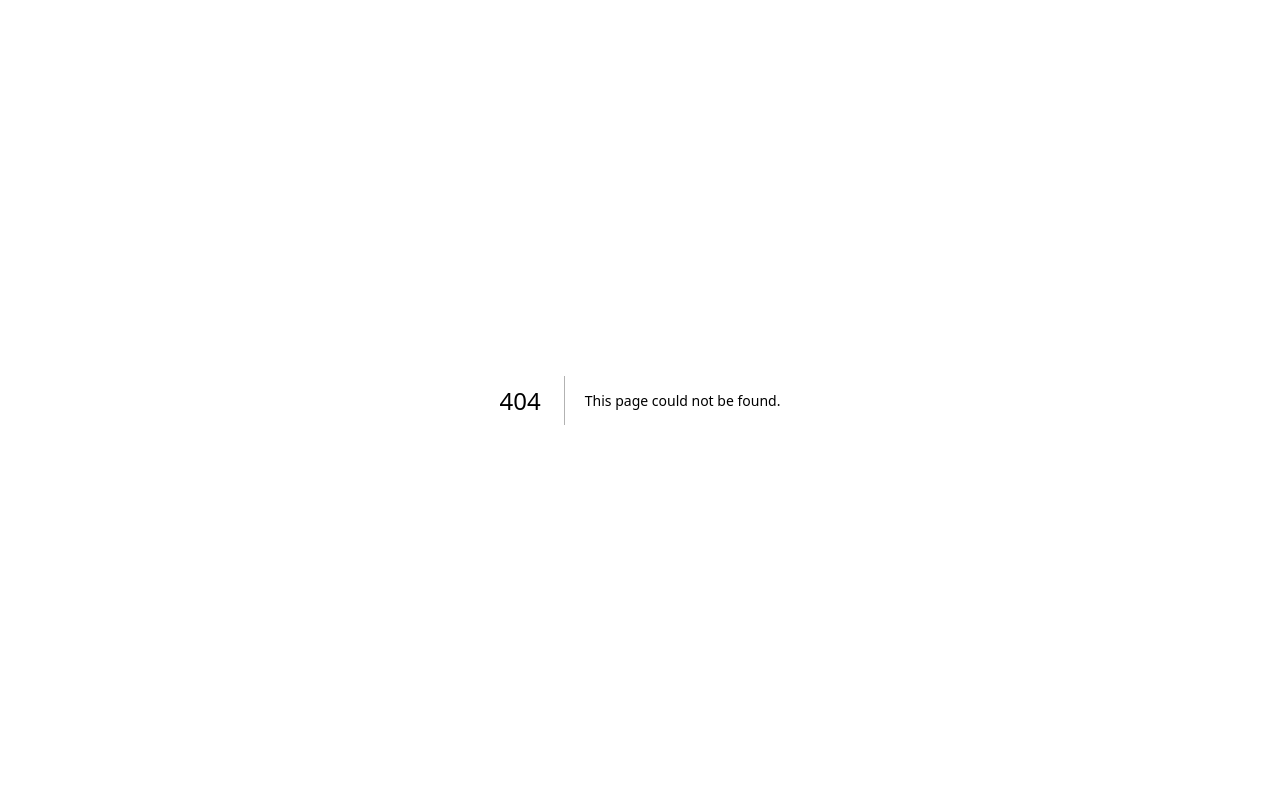
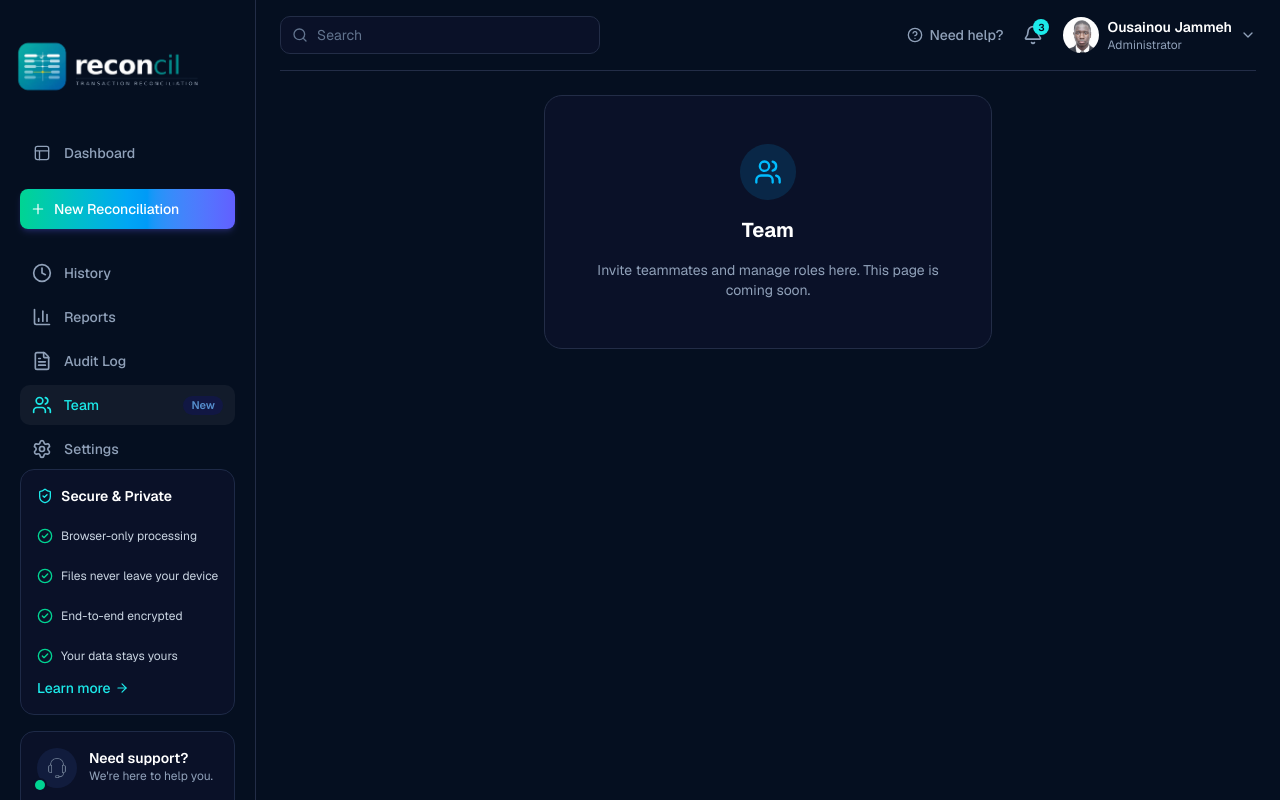
Before and after one commit to ousainoubsj/recon-frontend, a Next.js app: page /dashboard/team in a window 1280 px wide. Before the commit this address had no page. Built offline with nearby package versions, Linux system fonts and the light colour scheme.

Commit message:
refactor: enhance sidebar navigation with href attributes and improve layout in TransactionExplorerBoard feat: add new pages for Audit Log, History, Reports, Settings, and Team with placeholder content

```diff
--- /dev/null
+++ b/app/dashboard/audit-log/page.tsx
@@ -0,0 +1,12 @@
+import { FileText } from 'lucide-react'
+import PlaceholderPage from '@/components/dashboard/PlaceholderPage'
+
+export default function Page() {
+  return (
+    <PlaceholderPage
+      title="Audit Log"
+      description="A record of account and reconciliation activity will show up here. This page is coming soon."
+      Icon={FileText}
+    />
+  )
+}
--- /dev/null
+++ b/app/dashboard/history/page.tsx
@@ -0,0 +1,33 @@
+import { Clock, SlidersHorizontal } from 'lucide-react'
+
+export default function Page() {
+  return (
+    <div className="flex-1 p-6">
+      <div className="grid grid-cols-1 items-start gap-6 lg:grid-cols-[1fr_420px]">
+        <div className="min-w-0 space-y-3">
+          <div>
+            <h1 className="text-2xl font-bold text-white">History</h1>
+            <p className="mt-1 text-sm text-[#A3B2C8]">Your past reconciliations will show up here.</p>
+          </div>
+
+          <div className="flex min-h-100 flex-col items-center justify-center gap-3 rounded-2xl border border-[#232D47] bg-[#0B122B]/70 p-6 text-center">
+            <span className="flex h-14 w-14 items-center justify-center rounded-full bg-sky-500/15">
+              <Clock className="h-7 w-7 text-sky-400" />
+            </span>
+            <p className="text-sm text-slate-400">This page is coming soon.</p>
+          </div>
+        </div>
+
+        <div className="rounded-2xl border border-[#232D47] bg-[#0B122B]/70 p-5">
+          <div className="flex items-center gap-2">
+            <span className="flex h-9 w-9 items-center justify-center rounded-lg bg-[#1B2540] text-slate-300">
+              <SlidersHorizontal className="h-4 w-4" />
+            </span>
+            <h3 className="text-base font-semibold text-white">Filters</h3>
+          </div>
+          <p className="mt-4 text-sm text-slate-400">Filtering options will show up here.</p>
+        </div>
+      </div>
+    </div>
+  )
+}
--- /dev/null
+++ b/app/dashboard/reports/page.tsx
@@ -0,0 +1,12 @@
+import { BarChart3 } from 'lucide-react'
+import PlaceholderPage from '@/components/dashboard/PlaceholderPage'
+
+export default function Page() {
+  return (
+    <PlaceholderPage
+      title="Reports"
+      description="Reconciliation reports and exports will show up here. This page is coming soon."
+      Icon={BarChart3}
+    />
+  )
+}
--- /dev/null
+++ b/app/dashboard/settings/page.tsx
@@ -0,0 +1,12 @@
+import { Settings } from 'lucide-react'
+import PlaceholderPage from '@/components/dashboard/PlaceholderPage'
+
+export default function Page() {
+  return (
+    <PlaceholderPage
+      title="Settings"
+      description="Account and workspace settings will show up here. This page is coming soon."
+      Icon={Settings}
+    />
+  )
+}
--- /dev/null
+++ b/app/dashboard/team/page.tsx
@@ -0,0 +1,12 @@
+import { Users } from 'lucide-react'
+import PlaceholderPage from '@/components/dashboard/PlaceholderPage'
+
+export default function Page() {
+  return (
+    <PlaceholderPage
+      title="Team"
+      description="Invite teammates and manage roles here. This page is coming soon."
+      Icon={Users}
+    />
+  )
+}
--- /dev/null
+++ b/components/dashboard/PlaceholderPage.tsx
@@ -0,0 +1,21 @@
+import type { LucideIcon } from 'lucide-react'
+
+type PlaceholderPageProps = {
+  title: string
+  description: string
+  Icon: LucideIcon
+}
+
+export default function PlaceholderPage({ title, description, Icon }: PlaceholderPageProps) {
+  return (
+    <main className="flex flex-1 items-center justify-center p-6">
+      <div className="flex max-w-md flex-col items-center gap-4 rounded-2xl border border-[#232D47] bg-[#0A1128] px-10 py-12 text-center">
+        <span className="flex h-14 w-14 items-center justify-center rounded-full bg-sky-500/15">
+          <Icon className="h-7 w-7 text-sky-400" />
+        </span>
+        <h1 className="text-xl font-bold text-white">{title}</h1>
+        <p className="text-sm text-slate-400">{description}</p>
+      </div>
+    </main>
+  )
+}
--- a/components/dashboard/Sidebar.tsx
+++ b/components/dashboard/Sidebar.tsx
@@ -15,11 +15,11 @@ const securityPoints = [
 ]
 
 const navItems = [
-  { label: 'History', Icon: Clock },
-  { label: 'Reports', Icon: BarChart3 },
-  { label: 'Audit Log', Icon: FileText },
-  { label: 'Team', Icon: Users, badge: 'New' },
-  { label: 'Settings', Icon: Settings },
+  { label: 'History', href: '/dashboard/history', Icon: Clock },
+  { label: 'Reports', href: '/dashboard/reports', Icon: BarChart3 },
+  { label: 'Audit Log', href: '/dashboard/audit-log', Icon: FileText },
+  { label: 'Team', href: '/dashboard/team', Icon: Users, badge: 'New' },
+  { label: 'Settings', href: '/dashboard/settings', Icon: Settings },
 ]
 
 export default function Sidebar() {
@@ -33,7 +33,9 @@ export default function Sidebar() {
       <nav className="mt-8 space-y-1">
         <Link
           href="/dashboard"
-          className="flex items-center gap-3 rounded-lg bg-white/5 px-3 py-2.5 text-sm font-medium text-[#1CEAEA]"
+          className={`flex items-center gap-3 rounded-lg px-3 py-2.5 text-sm font-medium transition-colors ${
+            pathname === '/dashboard' ? 'bg-white/5 text-[#1CEAEA]' : 'text-slate-400 hover:bg-white/5 hover:text-white'
+          }`}
         >
           <DashboardIcon className="h-5 w-5" />
           Dashboard
@@ -49,10 +51,15 @@ export default function Sidebar() {
       </Link>
 
       <nav className="mt-6 space-y-1">
-        {navItems.map(({ label, Icon, badge }) => (
-          <span
+        {navItems.map(({ label, href, Icon, badge }) => {
+          const isActive = pathname === href
+          return (
+            <Link
               key={label}
-            className="flex cursor-not-allowed items-center gap-3 rounded-lg px-3 py-2.5 text-sm font-medium text-slate-400"
+              href={href}
+              className={`flex items-center gap-3 rounded-lg px-3 py-2.5 text-sm font-medium transition-colors ${
+                isActive ? 'bg-white/5 text-[#1CEAEA]' : 'text-slate-400 hover:bg-white/5 hover:text-white'
+              }`}
             >
               <Icon className="h-5 w-5" />
               {label}
@@ -61,8 +68,9 @@ export default function Sidebar() {
                   {badge}
                 </span>
               )}
-          </span>
-        ))}
+            </Link>
+          )
+        })}
       </nav>
 
       {isReconciliationProcess && (
--- a/components/dashboard/reconcile/TransactionExplorerBoard.tsx
+++ b/components/dashboard/reconcile/TransactionExplorerBoard.tsx
@@ -2,6 +2,7 @@
 
 import { useState } from 'react'
 import dynamic from 'next/dynamic'
+import Link from 'next/link'
 import {
   CalendarDays,
   CheckCircle2,
@@ -10,10 +11,12 @@ import {
   ChevronRight,
   ChevronsUpDown,
   CircleDot,
+  Clock,
   Eye,
   Search,
 } from 'lucide-react'
 import type { ApexOptions } from 'apexcharts'
+import { Button } from '@/components/ui/button'
 import { TruncateTooltip } from '@/components/ui/truncate-tooltip'
 
 const Chart = dynamic(() => import('react-apexcharts'), { ssr: false })
@@ -133,9 +136,18 @@ export default function TransactionExplorerBoard() {
 
   return (
     <div className="flex min-w-0 flex-col gap-6">
-      <div>
-        <h1 className="text-2xl font-bold text-white">Transaction Explorer</h1>
-        <p className="mt-1 text-sm text-slate-400">Drill down and review transactions in detail. Use filters to find specific records.</p>
+      <div className="flex items-start justify-between gap-4">
+        <div>
+          <h1 className="text-2xl font-bold text-white">Transaction Explorer</h1>
+          <p className="mt-1 text-sm text-slate-400">Drill down and review transactions in detail. Use filters to find specific records.</p>
+        </div>
+        <Button
+          render={<Link href="/dashboard/history" />}
+          className="cursor-pointer rounded-md bg-linear-to-r from-emerald-400 via-sky-500 to-indigo-500 p-4 font-medium text-white shadow-sm transition-all duration-300 active:scale-95"
+        >
+          <Clock className="h-4 w-4" />
+          History
+        </Button>
       </div>
 
       <div className="grid grid-cols-1 gap-3 sm:grid-cols-2 lg:grid-cols-5">
```
Lines whose indentation alone changed are shown as unchanged.
